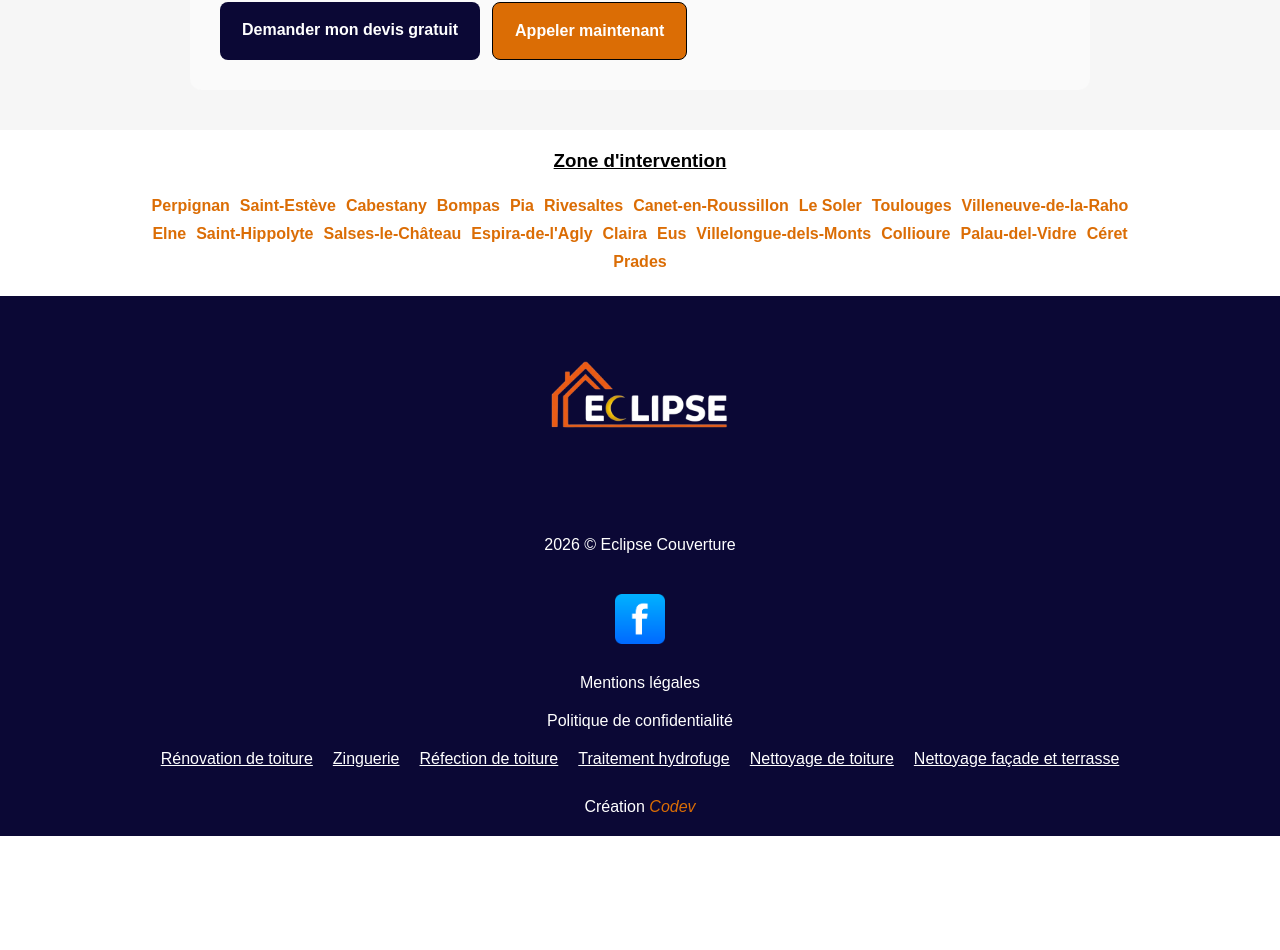
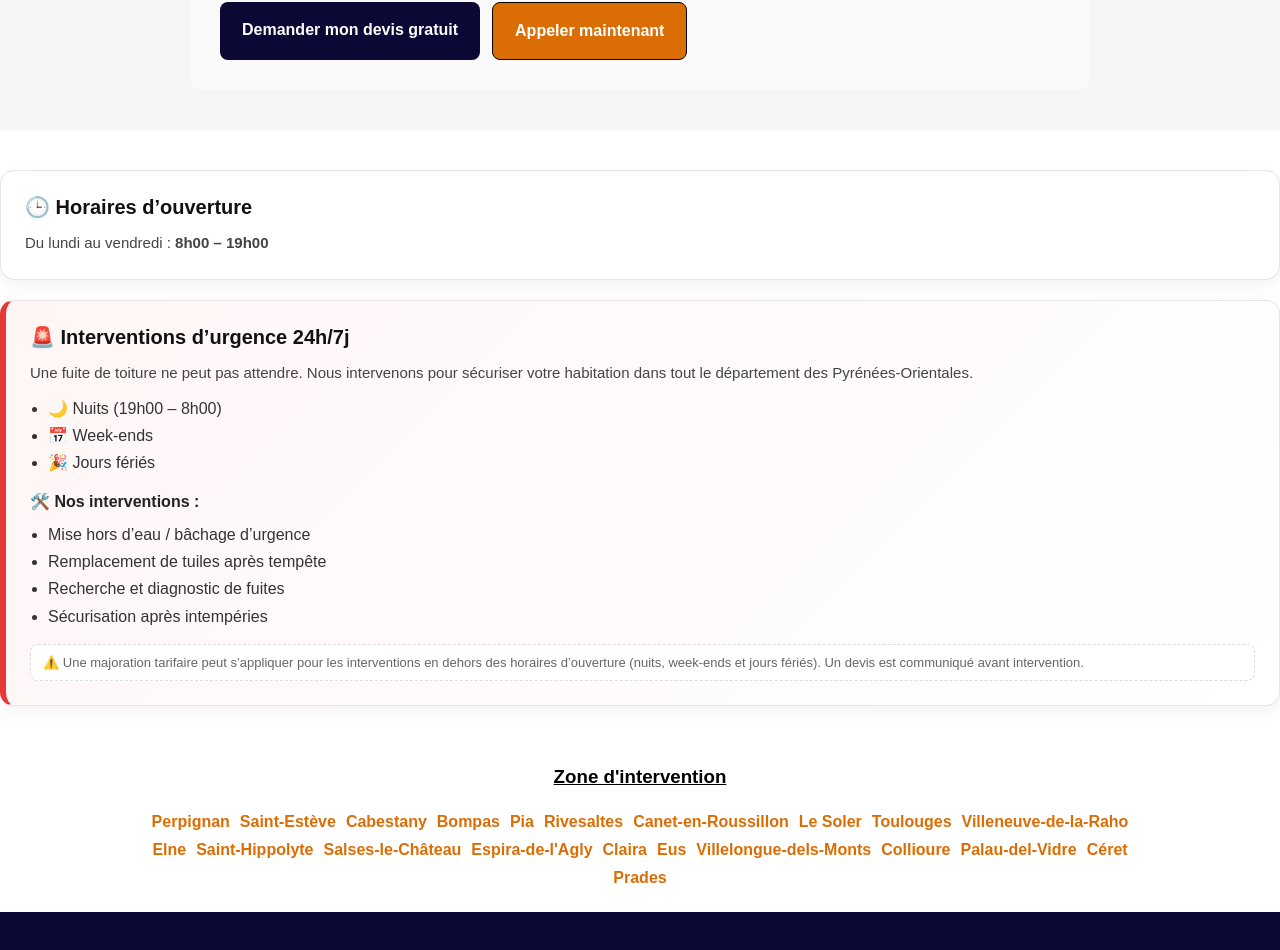
Before and after one commit to AdrienW86/eclipse, a Next.js app: page /histoire in a window 1280 px wide. Shown: the part 3709-4659 px from the top of the page. Before the commit the page ends 4545 px from the top, so only its background shows below. Built offline with nearby package versions, Linux system fonts and the light colour scheme.

Commit message:
mise en ligne

```diff
--- a/app/layout.js
+++ b/app/layout.js
@@ -2,8 +2,10 @@ import { Geist, Geist_Mono } from "next/font/google";
 import Header from "@/components/Header/Header";
 import Menu from "@/components/Menu/Menu";
 import Zone from "@/components/Zone/Zone";
+import HoursEmergency from "@/components/Emergency/Emergency";
 import ConditionalForm from "@/components/ConditionalForm";
 import Footer from "@/components/Footer/Footer";
+
 import Call from "@/components/Call/Call";
 import "./globals.css";
 
@@ -19,6 +21,7 @@ export default function RootLayout({ children }) {
         <Header />
         <Menu />
         {children}
+        <HoursEmergency />
         <Zone />
         <Footer />
         <Call />
--- /dev/null
+++ b/components/Emergency/Emergency.jsx
@@ -0,0 +1,48 @@
+import React from "react";
+import styles from "./emergency.module.css";
+
+export default function HoursEmergency() {
+  return (
+    <section className={styles.wrapper}>
+
+      {/* HORAIRES */}
+      <div className={styles.card}>
+        <h2 className={styles.title}>🕒 Horaires d’ouverture</h2>
+        <p className={styles.text}>
+          Du lundi au vendredi : <strong>8h00 – 19h00</strong>
+        </p>
+      </div>
+
+      {/* URGENCE */}
+      <div className={`${styles.card} ${styles.emergency}`}>
+        <h2 className={styles.title}>🚨 Interventions d’urgence 24h/7j</h2>
+
+        <p className={styles.text}>
+          Une fuite de toiture ne peut pas attendre. Nous intervenons pour sécuriser votre habitation
+          dans tout le département des Pyrénées-Orientales.
+        </p>
+
+        <ul className={styles.list}>
+          <li>🌙 Nuits (19h00 – 8h00)</li>
+          <li>📅 Week-ends</li>
+          <li>🎉 Jours fériés</li>
+        </ul>
+
+        <h3 className={styles.subtitle}>🛠️ Nos interventions :</h3>
+
+        <ul className={styles.list}>
+          <li>Mise hors d’eau / bâchage d’urgence</li>
+          <li>Remplacement de tuiles après tempête</li>
+          <li>Recherche et diagnostic de fuites</li>
+          <li>Sécurisation après intempéries</li>
+        </ul>
+
+        <p className={styles.note}>
+          ⚠️ Une majoration tarifaire peut s’appliquer pour les interventions en dehors des horaires d’ouverture
+          (nuits, week-ends et jours fériés). Un devis est communiqué avant intervention.
+        </p>
+      </div>
+
+    </section>
+  );
+}
--- /dev/null
+++ b/components/Emergency/emergency.module.css
@@ -0,0 +1,61 @@
+.wrapper {
+  display: flex;
+  flex-direction: column;
+  gap: 20px;
+  margin: 40px 0;
+}
+
+/* CARD BASE */
+.card {
+  background: #ffffff;
+  border: 1px solid #e5e5e5;
+  border-radius: 14px;
+  padding: 24px;
+  box-shadow: 0 6px 18px rgba(0, 0, 0, 0.05);
+}
+
+/* URGENCE CARD */
+.emergency {
+  border-left: 6px solid #e53935;
+  background: linear-gradient(135deg, #fff5f5, #ffffff);
+}
+
+/* TITRES */
+.title {
+  font-size: 20px;
+  margin-bottom: 12px;
+  color: #111;
+}
+
+.subtitle {
+  font-size: 16px;
+  margin-top: 16px;
+  margin-bottom: 8px;
+  color: #222;
+}
+
+/* TEXT */
+.text {
+  font-size: 15px;
+  color: #444;
+  line-height: 1.6;
+}
+
+/* LISTES */
+.list {
+  margin: 10px 0;
+  padding-left: 18px;
+  color: #333;
+  line-height: 1.7;
+}
+
+/* NOTE */
+.note {
+  margin-top: 14px;
+  font-size: 13px;
+  color: #666;
+  background: #fff;
+  padding: 10px 12px;
+  border-radius: 8px;
+  border: 1px dashed #ddd;
+}
```
